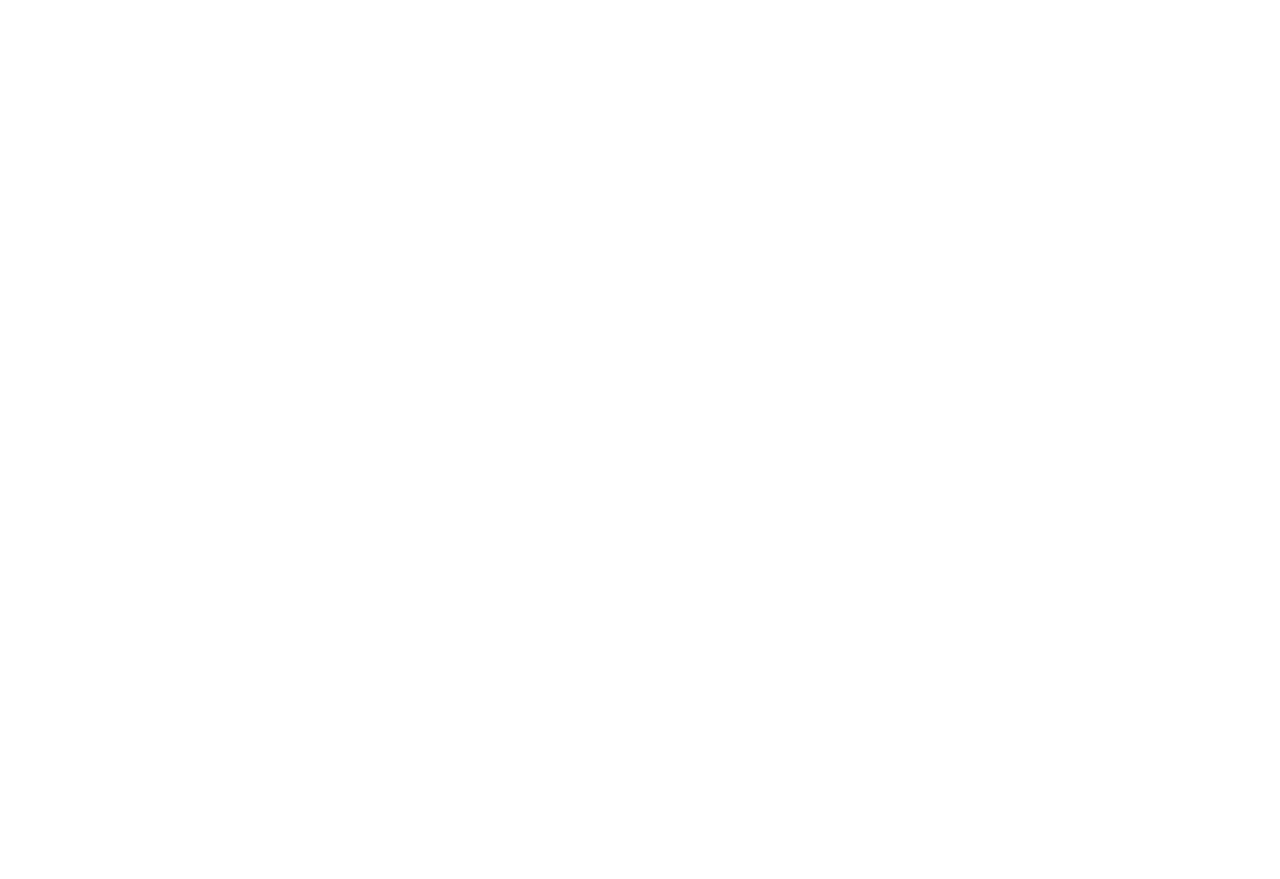
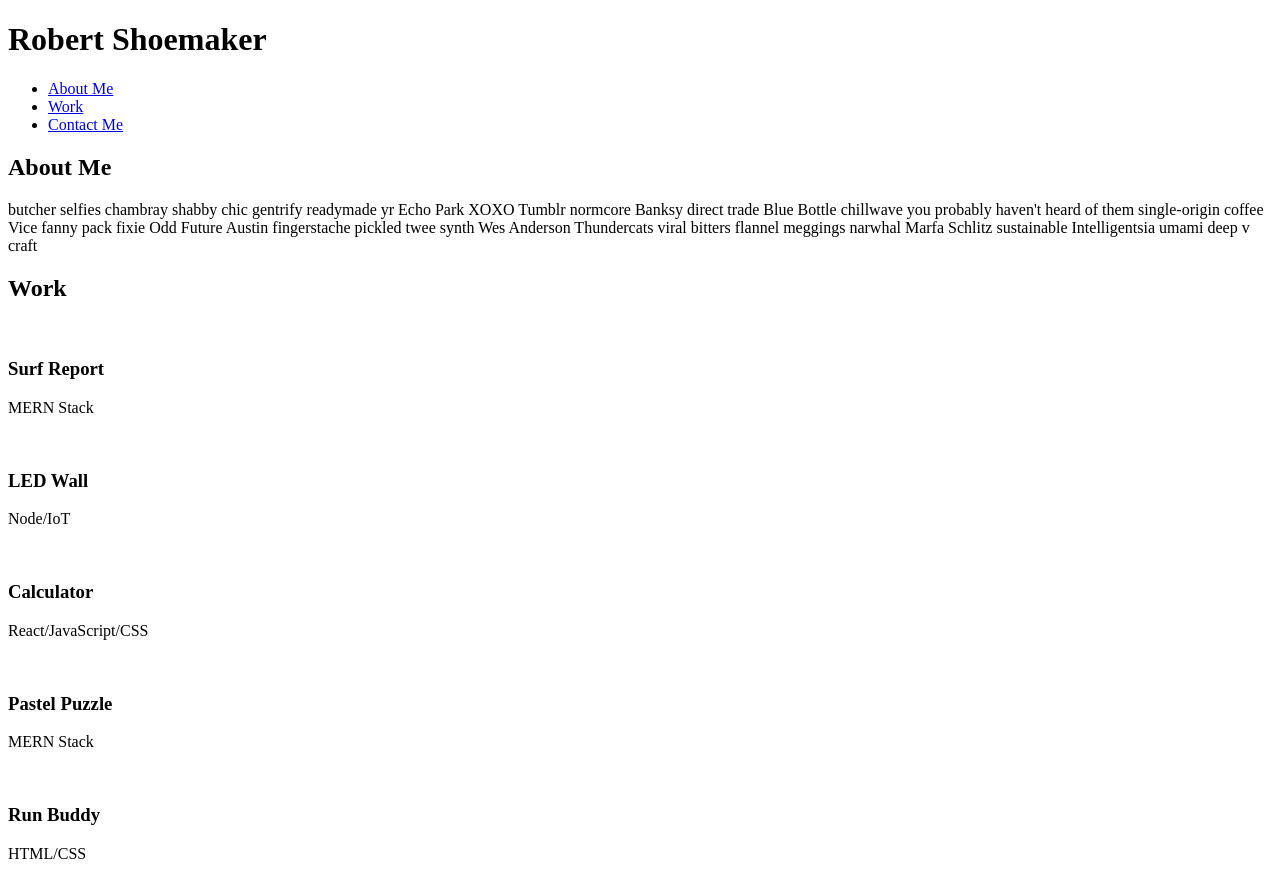
Before and after one commit to robshoe187/rs-portfolio, a plain HTML site: page index.html in a window 1280 px wide. Before the commit the page ends 800 px from the top, so only its background shows below. Drawn offline with Linux system fonts and the light colour scheme.

Commit message:
added about-me and work

```diff
--- a/index.html
+++ b/index.html
@@ -8,6 +8,63 @@
     <link rel="stylesheet" href="./assets/css/style.css">
 </head>
 <body>
+    <!-- Navigation -->
+    <header>
+    <h1>Robert Shoemaker</h1>
+    <nav>
+        <ul>
+            <li>
+                <a href="#about-me"> About Me</a>
+            </li>
+            <li>
+                <a href="#work">Work</a>
+            </li>
+            <li>
+                <a href="#contact-me">Contact Me</a>
+            </li>
+        </ul>
+    </nav>
+    </header>
 
+    <section id="about-me" class="intro">
+        <h2 class="section-title">About Me</h2>
+        <p>
+            butcher selfies chambray shabby chic gentrify readymade yr Echo Park XOXO Tumblr normcore Banksy direct trade Blue
+      Bottle chillwave you probably haven't heard of them single-origin coffee Vice fanny pack fixie Odd Future Austin
+      fingerstache pickled twee synth Wes Anderson Thundercats viral bitters flannel meggings narwhal Marfa Schlitz
+      sustainable Intelligentsia umami deep v craft
+        </p>
+    </section>
+    <section id="work" class="projects">
+        <h2 class="section-title">Work</h2>
+
+        <div>
+            <img src="" alt="">
+            <h3>Surf Report</h3>
+            <p>MERN Stack</p>
+        </div>
+
+        <div>
+            <img src="" alt="">
+            <h3>LED Wall</h3>
+            <p>Node/IoT</p>
+        </div>
+        <div>
+            <img src="" alt="">
+            <h3>Calculator</h3>
+            <p>React/JavaScript/CSS </p>
+        </div>
+        <div>
+            <img src="" alt="">
+            <h3>Pastel Puzzle</h3>
+            <p>MERN Stack</p>
+        </div>
+        <div>
+            <img src="" alt="">
+            <h3>Run Buddy</h3>
+            <p>HTML/CSS</p>
+        </div>
+
+    </section>
 </body>
 </html>
```
